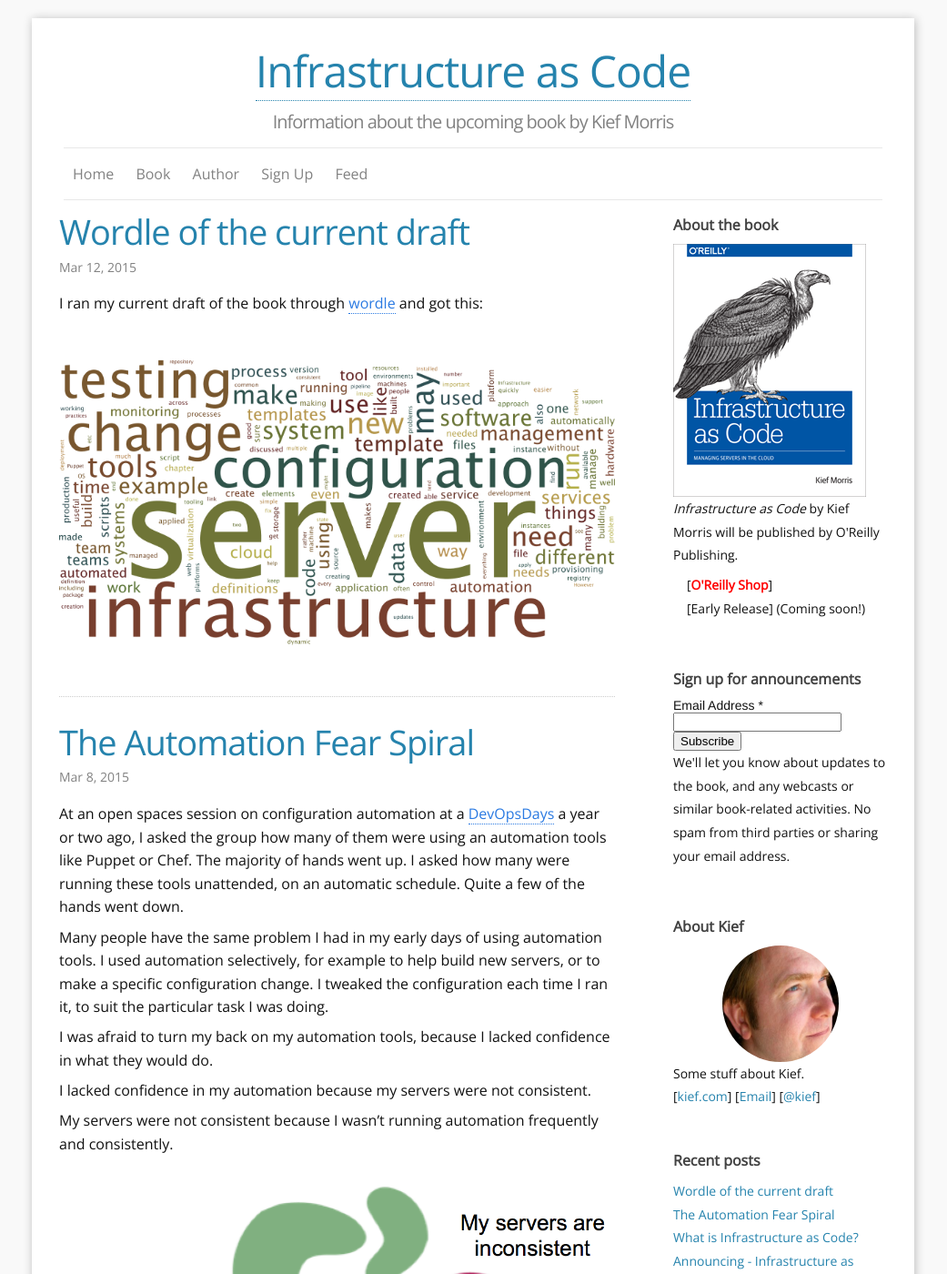
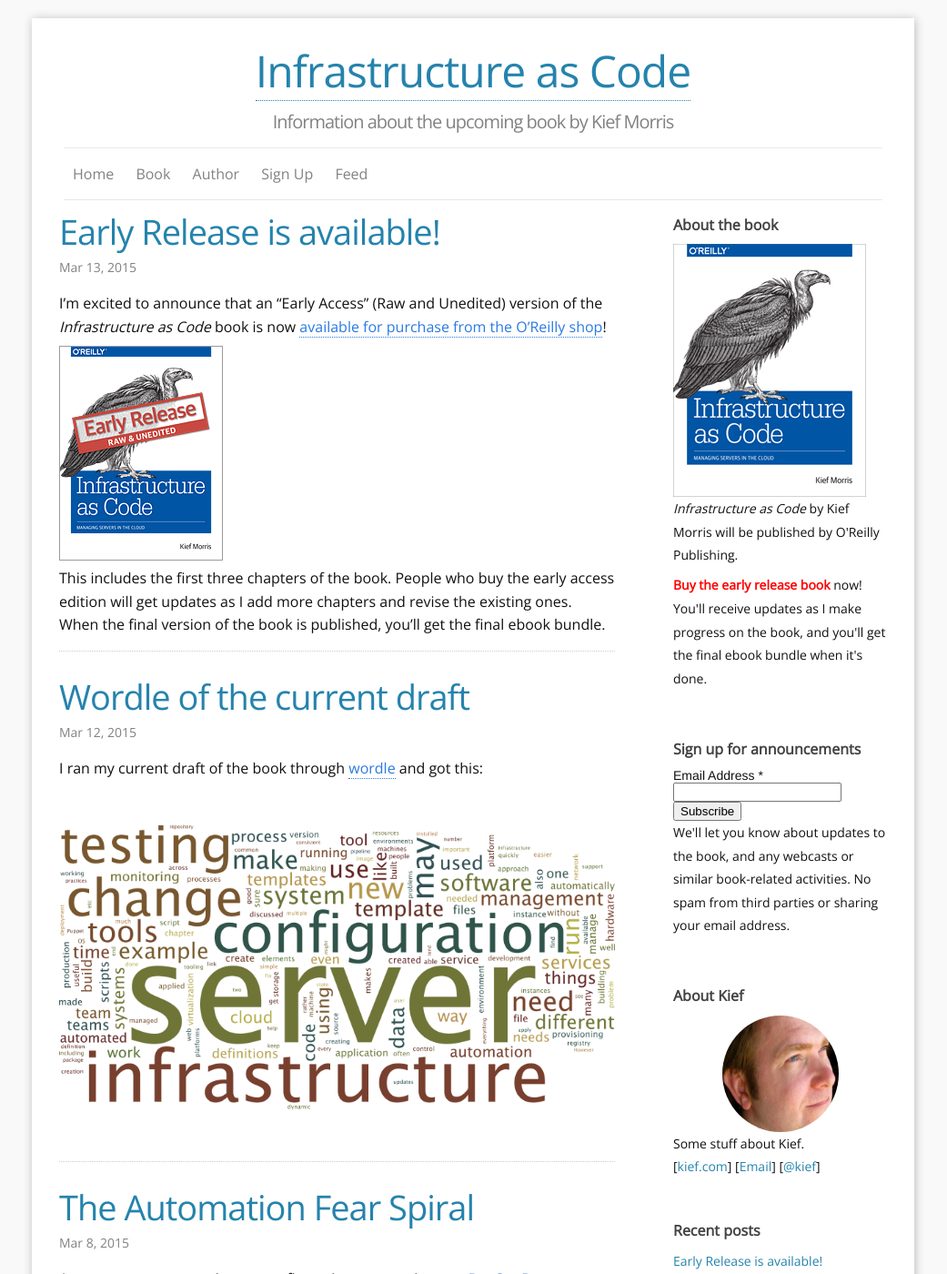
Before and after one commit to kief/infrastructure-as-code.com, a Jekyll site: the page built from index.html, in a window 1280 px wide and 1400 px high. Shown: the whole window at 91% size, without its empty margins (120-1161 px from the left). Built offline with Jekyll 4.4.1, drawn with Linux system fonts in a browser that asks for light colours; the list of posts is cut into pages by our own code; comment, search, counter and statistics services are not loaded.

Commit message:
Added links and announcement post about the book being available on early release

```diff
--- a/_includes/Book_Blurb.html
+++ b/_includes/Book_Blurb.html
@@ -4,8 +4,7 @@
   <p>
   <span class="booktitle">Infrastructure as Code</span> by Kief Morris will be published by O'Reilly Publishing.
   </p>
-  <ul>
-    <li>[<a class="promolink" href="http://shop.oreilly.com/product/0636920039297.do">O'Reilly Shop</a>]</li>
-    <li>[Early Release] (Coming soon!)</li>
-  </ul>
+  <p>
+    <a class="promolink" href="http://shop.oreilly.com/product/0636920039297.do">Buy the early release book</a> now! You'll receive updates as I make progress on the book, and you'll get the final ebook bundle when it's done.
+  </p>
 </div>
--- a/_includes/book_sidebar.html
+++ b/_includes/book_sidebar.html
@@ -4,7 +4,7 @@
   <p>
   <a class="promolink"
     onclick="trackOutboundLink('http://shop.oreilly.com/product/0636920039297.do'); return false;"
-    href="http://shop.oreilly.com/product/0636920039297.do">Pre-order</a> the book from the O'Reilly Shop now. We will soon have Early Release editions, so you can read the chapters that I've finished, and receive updates with new and improved content.
+    href="http://shop.oreilly.com/product/0636920039297.do">Buy</a> the early release book from the O'Reilly Shop now! You will receive updates as I make progress on the book, and you'll get the final ebook bundle when it's done.
   </p>
 
   </div>
--- /dev/null
+++ b/_posts/2015-03-13-early-release-is-available.md
@@ -0,0 +1,12 @@
+---
+layout: post
+title:  "Early Release is available!"
+date:   2015-03-13 14:20:00
+categories: book
+---
+
+I'm excited to announce that an "Early Access" (Raw and Unedited) version of the _Infrastructure as Code_ book is now [available for purchase from the O'Reilly shop](http://shop.oreilly.com/product/0636920039297.do)!
+
+[<img src="/images/early-access-cover.gif">](http://shop.oreilly.com/product/0636920039297.do)
+
+This includes the first three chapters of the book. People who buy the early access edition will get updates as I add more chapters and revise the existing ones. When the final version of the book is published, you'll get the final ebook bundle.
```
Also changed, not shown: 10-book.md (+2 -2 lines), images/early-access-cover.gif (added).
